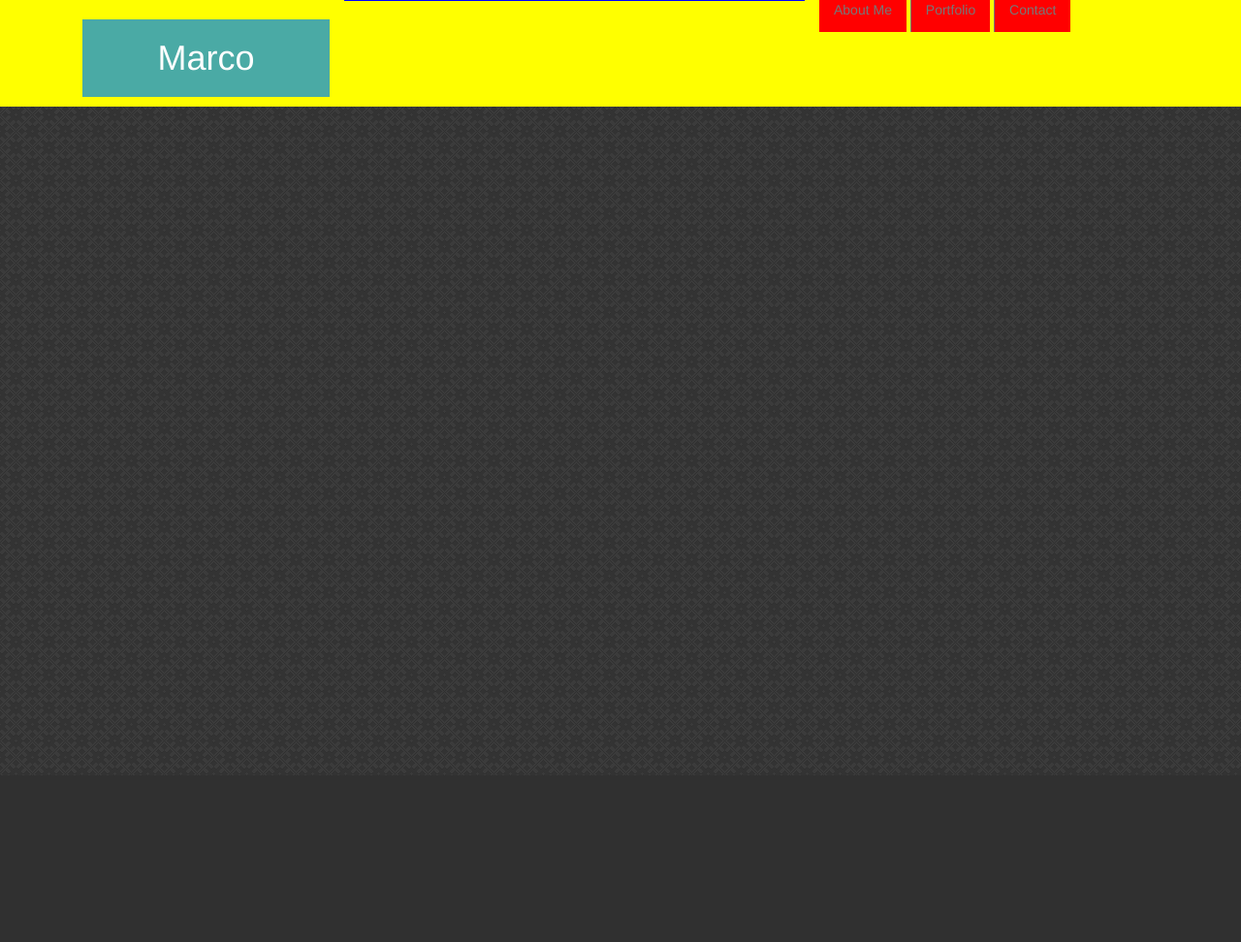
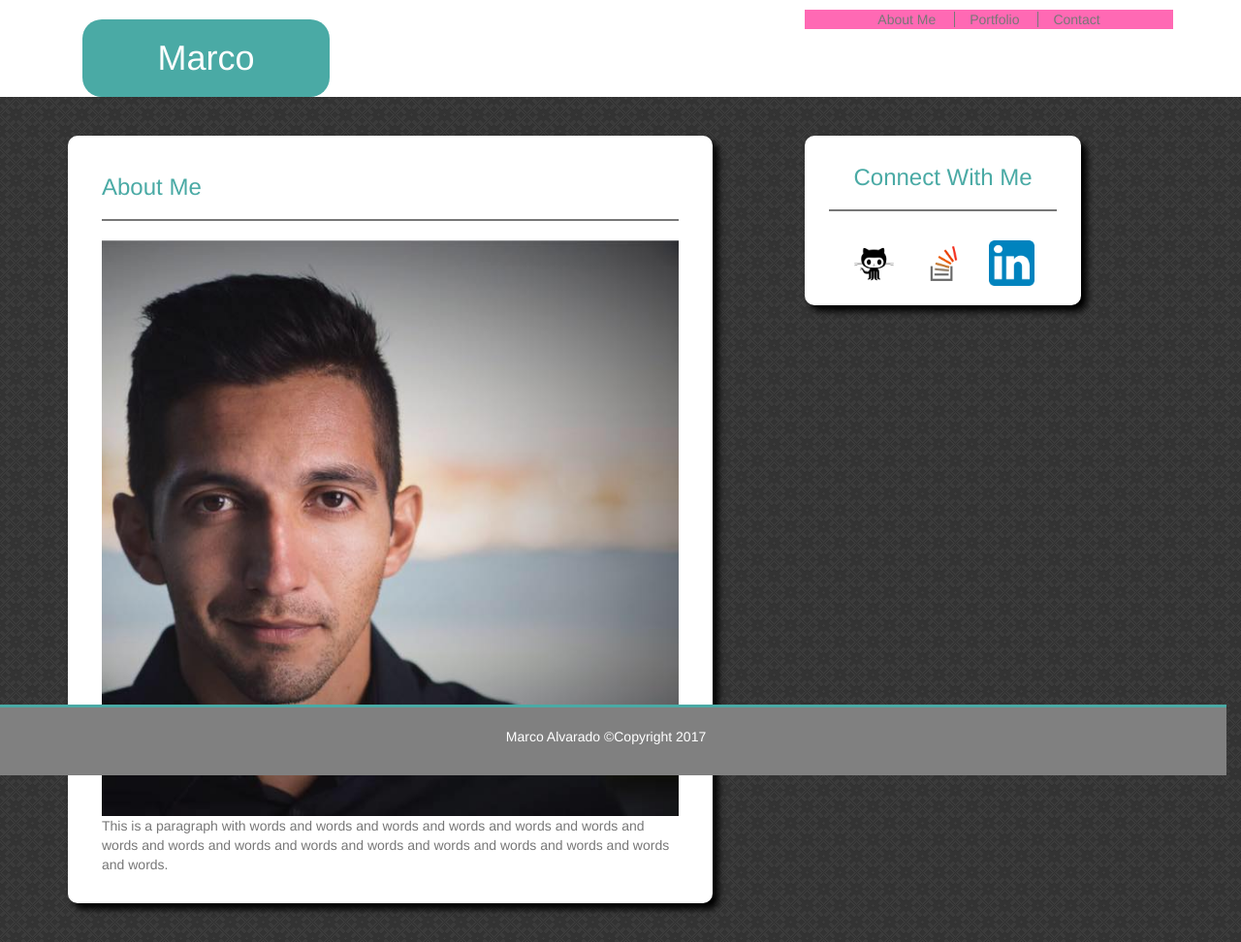
Before and after one commit to marcodarko/Bootstrap-Portfolio, a PHP site: page / in a window 1280 px wide. Shown: the whole page at 97% size. Before the commit the page ends 110 px from the top, so only its background shows below. Run offline with PHP 8.4, Linux system fonts and the light colour scheme.

Commit message:
first page almost done

```diff
--- a/index.html
+++ b/index.html
@@ -20,17 +20,65 @@
 						Marco
 					</h1>
 				</div>
-				<div id="filler" class=" col-lg-5 col-md-3 col-sm-4 hidden-xs">
+				<div id="filler" class=" invisible col-lg-5 col-md-3 col-sm-4 hidden-xs">
 
 				</div>
-				<div id="navContainer">
+
 					<nav class="col-lg-4 col-md-6 col-sm-5 col-xs-12">
 						<a href="index.html">About Me</a>
 						<a href="portfolio.html">Portfolio</a>
 						<a href="contact.html">Contact</a>
 				</nav>
+
+			</div>
+	</header>
+<!-- content -->
+<div class=" wrapper row">
+	<div class="container">
+		<div class="content col-lg-7 col-md-7 col-sm-12 col-xs-12">
+			<!-- content -->
+			<div class="container">
+				<div>
+					<h3>
+						About Me
+					</h3>
+					<hr>
+					<img class=" img-fuid" src="assets/images/marcopic.jpg" alt="myPic">
+					<p>
+						This is a paragraph with words and words and words and words and words and words and words and words and words and words and words and words and words and words and words and words.
+					</p>
 				</div>
 			</div>
-	</header>
+
+		</div>
+		<div class="separator invisible col-lg-1 col-md-1 col-sm-12 col-xs-12">
+			<!--separator -->
+
+		</div>
+		<div class="sidebar cl-lg-3 col-md-3 col-sm-12 col-xs-12">
+			<!-- sidebar -->
+			<div>
+				<h3>
+					Connect With Me
+				</h3>
+				<hr>
+				<a href="#">
+					<img src="assets/images/github.png" alt="Github">
+				</a>
+				<a href="#">
+					<img src="assets/images/Stackoverflow.png" alt="Stackoverflow">
+				</a>
+				<a href="#">
+					<img src="assets/images/linkedin.png" alt="LinkedIn">
+				</a>
+			</div>
+		</div>
+	</div>
+</div>
+<!-- content end-->
+
+	<footer class="row">
+		<p>Marco Alvarado &copy;Copyright 2017</p>
+	</footer>
 </body>
 </html>
--- a/style.css
+++ b/style.css
@@ -1,12 +1,25 @@
+
+
 body{
 	background-image: url('assets/images/dark.png');
 
 }
 
+h3{
+	color: #4aaaa5;
+}
+
+hr{
+	border: 1px #777777 solid;
+}
+
 header{
 	height: auto;
 	background-color: #ffffff;
-	background-color: yellow;
+}
+
+header div{
+	height: 100px;
 }
 
 header div div h1{
@@ -16,6 +29,7 @@ header div div h1{
 	text-align: center;
 	left: 0;
 	right: 0;
+	border-radius: 20px;
 }
 
 #filler{
@@ -25,20 +39,88 @@ header div div h1{
 
 
 
-#navContainer{
-	background-color: purple;
-
+nav{
+	background-color: hotpink;
+	width: 100%;
+	text-align: center;
+	margin: 10px 0px;
+	top: 0;
+	bottom: 0;
 }
-
 
 header div nav a{
 	border-left: 1px #777777 solid;
 	color:#777777;
-	padding: 15px;
-	background-color: red;
+	padding:0px 15px;
+	text-decoration: none;
+}
 
+header div nav a:hover{
+	color: #4aaaa5;
+	text-decoration: none;
 }
 
 header div nav a:nth-child(1){
 	border:none;
 }
+
+.wrapper{
+	padding: 40px;
+}
+
+.content{
+	background-color: #ffffff;
+	color:#777777;
+	border-radius: 10px;
+	overflow: auto;
+	box-shadow: 6px 6px 7px black;
+}
+
+.content div{
+	width: auto;
+	padding:10px;
+}
+
+.content img{
+	width: 100%;
+}
+
+.separator{
+	background-color: limegreen;
+	height: 20px;
+}
+
+.sidebar img{
+	width: 20%;
+	margin: 10px;
+
+}
+
+.sidebar{
+background-color: #ffffff;
+	color:#777777;
+	margin-bottom: 200px;
+	border-radius: 10px;
+	box-shadow: 6px 6px 7px black;
+	margin: 0 auto;
+	margin-bottom: 200px;
+
+}
+
+.sidebar div{
+	text-align: center;
+	width: auto;
+	padding:10px;
+}
+
+footer{
+	width: 100%;
+	padding: 20px;
+	position: fixed;
+	bottom: 0;
+	background-color: grey;
+	color:#ffffff;
+	text-align: center;
+	border-top: 3px #4aaaa5 solid;
+
+}
```
